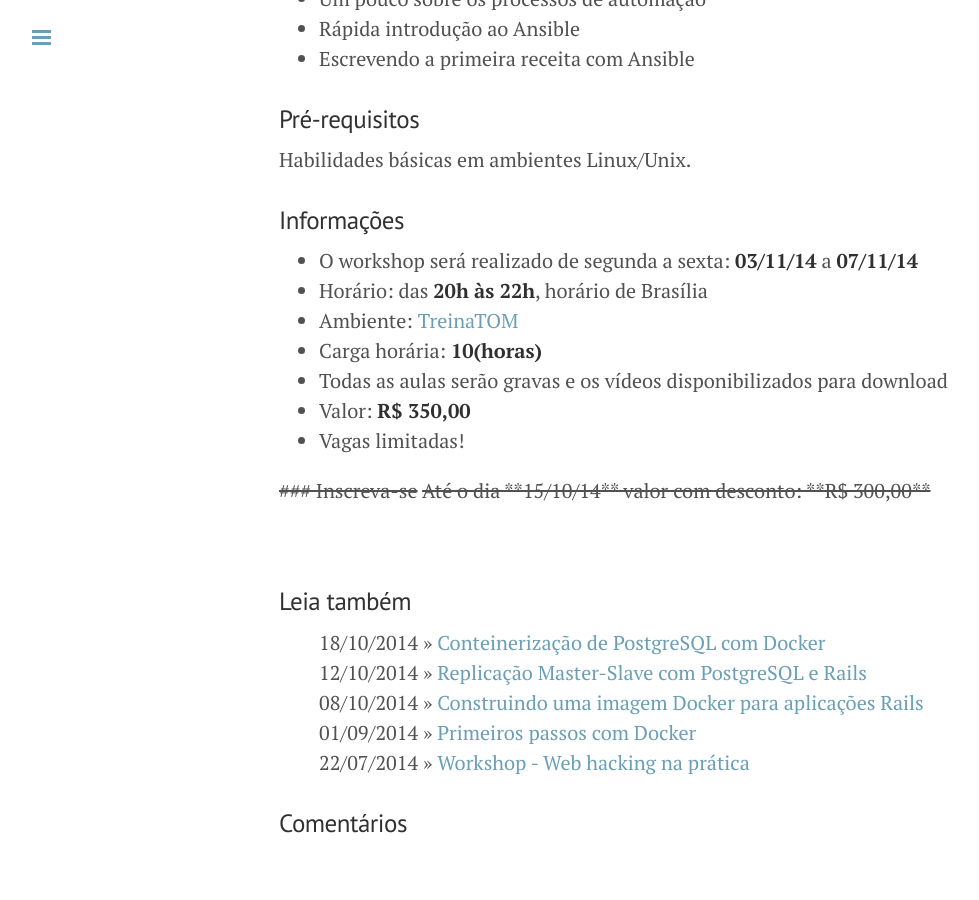
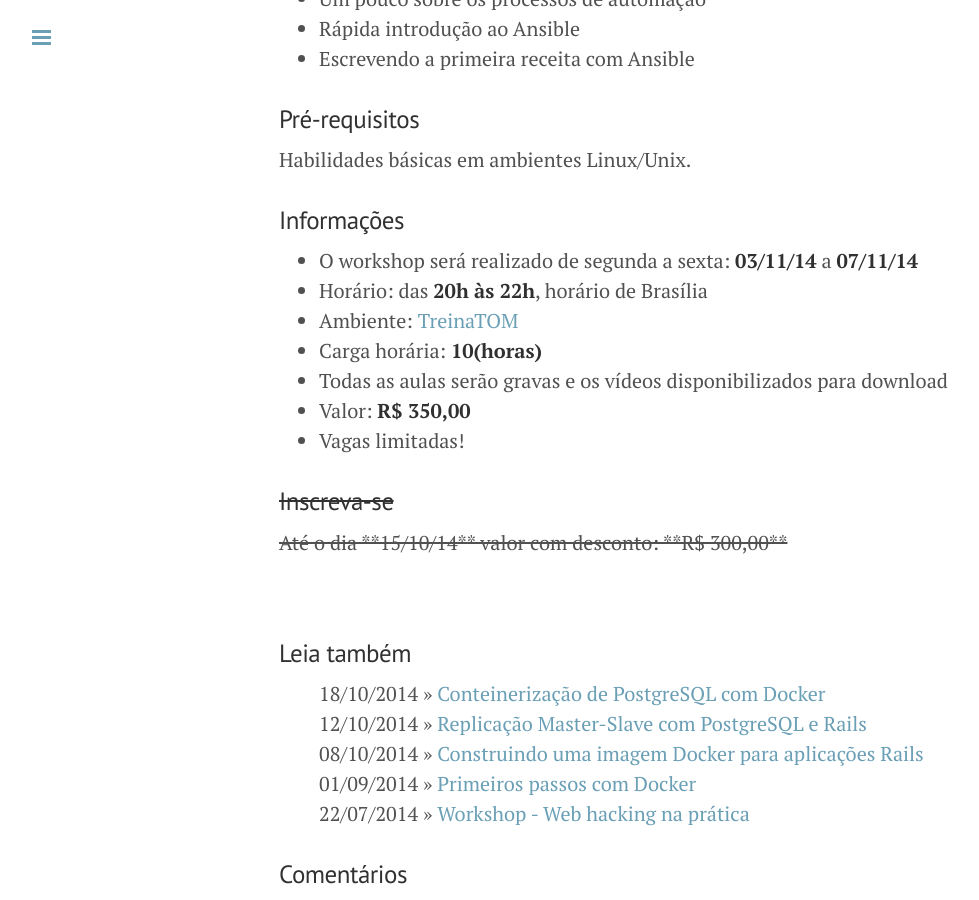
Before and after one commit to infoslack/infoslack-blog, a Jekyll site: the page built from _posts/2014-10-07-workshop-sysadmin-para-desenvolvedores.md, in a window 1280 px wide and 900 px high, scrolled down 1971 px. Shown: the whole window, without its empty margins (1-980 px from the left). Built offline with Jekyll 4.4.1, drawn with Linux system fonts in a browser that asks for light colours; Markdown is read by kramdown in place of the engine named in the settings; comment, search, counter and statistics services are not loaded; before the commit the page ends 2820 px from its top, so only the background shows below that.

Commit message:
fix last commit ¬¬

```diff
--- a/_posts/2014-10-07-workshop-sysadmin-para-desenvolvedores.md
+++ b/_posts/2014-10-07-workshop-sysadmin-para-desenvolvedores.md
@@ -78,5 +78,5 @@ Habilidades básicas em ambientes Linux/Unix.
 * Valor: **R$ 350,00**
 * Vagas limitadas!
 
-<strike>### Inscreva-se</strike>
+### <strike>Inscreva-se</strike>
 <strike>Até o dia **15/10/14** valor com desconto: **R$ 300,00**</strike>
```
